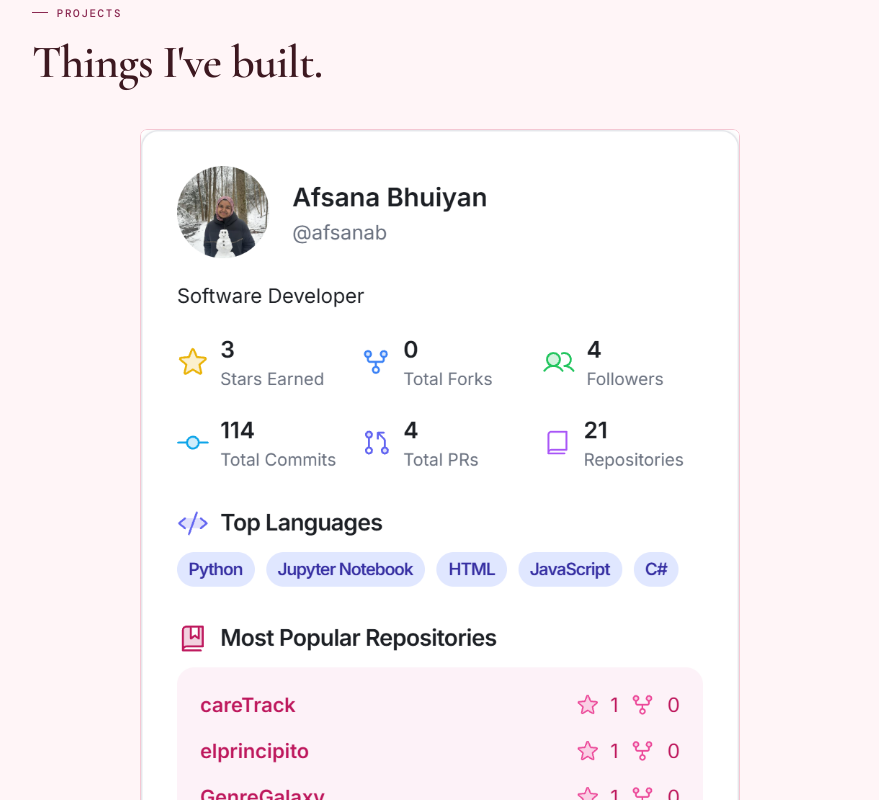
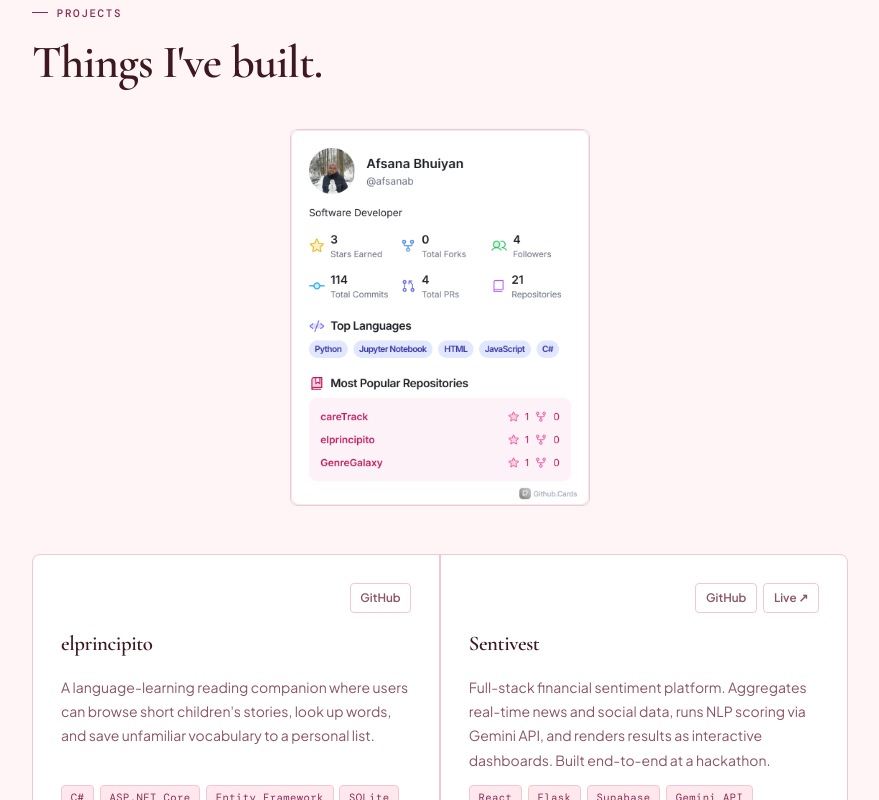
Before and after one commit to afsanab/AfsanasPortfolio, a React (Vite) app: page / in a window 1280 px wide. Shown: the part 1280-2080 px from the top of the page, without its empty margins (200-1079 px from the left). Built offline with nearby package versions, Linux system fonts and the light colour scheme.

Commit message:
card sze

```diff
--- a/src/styles.css
+++ b/src/styles.css
@@ -425,7 +425,7 @@ body.light .nav.scrolled {
 
 .github-card-link {
   display: block;
-  max-width: 600px;
+  max-width: 300px;
   width: 100%;
   border-radius: var(--radius);
   overflow: hidden;
```
